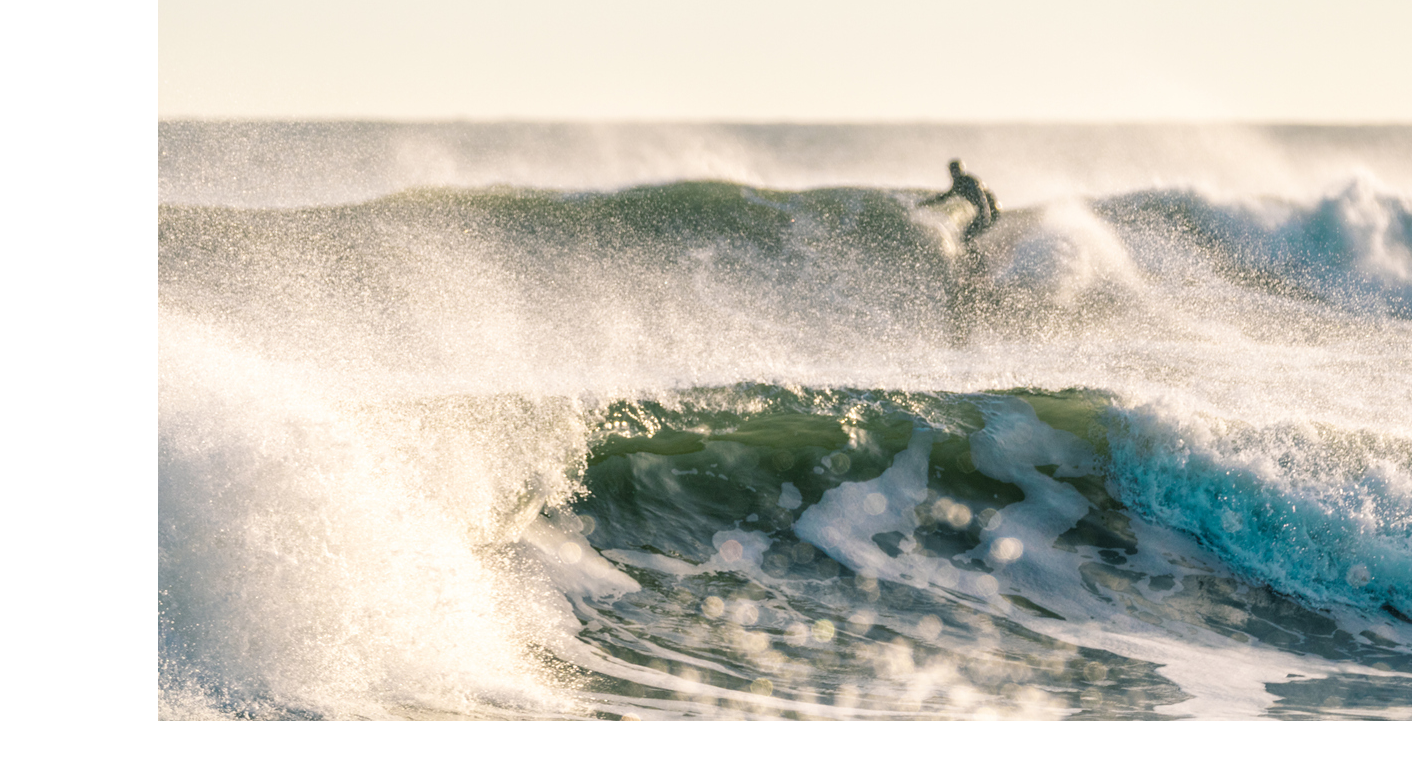
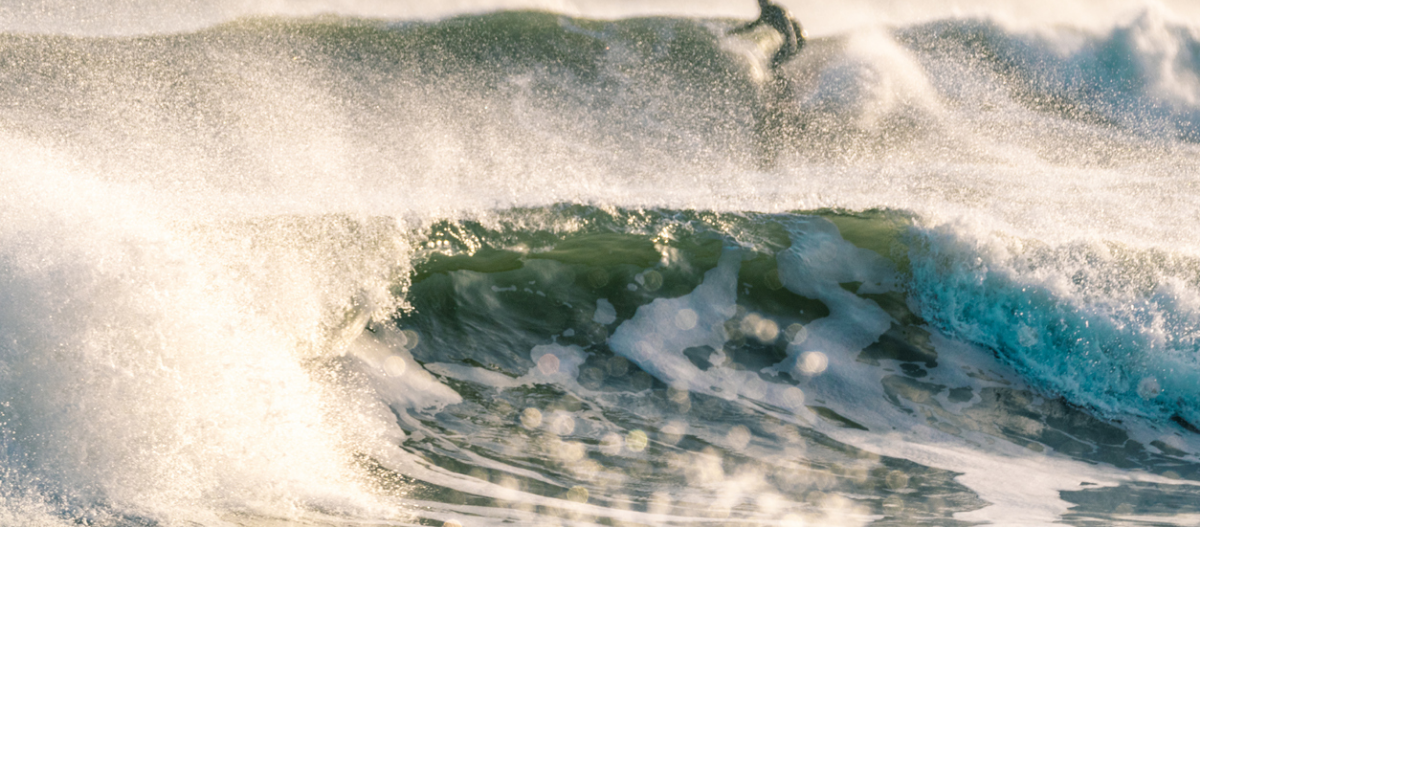
Before and after one commit to christoph-heidelmann-deel/heidelmann91.github.io, a plain HTML site: page index.html in a window 1280 px wide. Shown: the part 273-1038 px from the top of the page, 1412 px wide, since content can reach past the window. After the commit the page ends 800 px from the top, so only its background shows below. Drawn offline with Linux system fonts and the light colour scheme.

Commit message:
Update index.html

```diff
--- a/index.html
+++ b/index.html
@@ -4,9 +4,10 @@
   body { text-align: center; padding: 150px; }
   h1 { font-size: 50px; }
   body { font: 20px Helvetica, sans-serif; color: #333; }
-  article { display: block; text-align: left; width: 650px; margin: 0 auto; }
+  article { display: block; text-align: left; width: 650px; margin: 0 auto; background: rgba(255,255,255,0.5) }
   a { color: #dc8100; text-decoration: none; }
   a:hover { color: #333; text-decoration: none; }
+  img {position:absolute; top:0; left:0; height:100vh;}
 </style>
 <img src="Search-for-Surf.jpg">
 <article>
```
